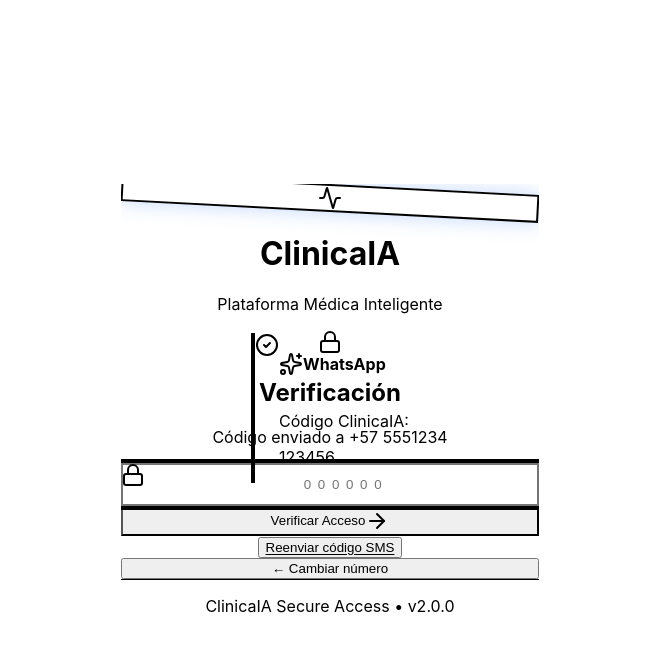
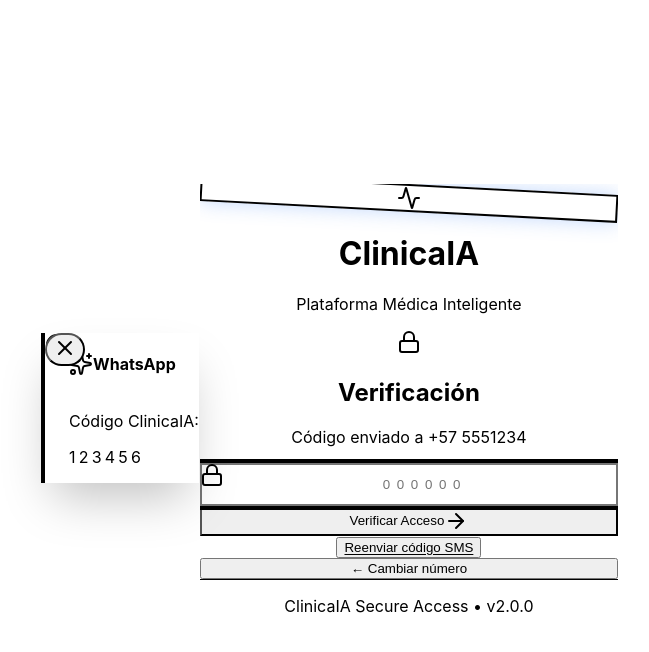
Before and after one commit to AndresDavidVV/ClinicaIA, a React (Vite) app: page / in a window 1280 px wide. Both pictures are taken after typing "5551234" into the empty fields and a click on the button "Enviar Código". Shown: the top 652 px of the page, without its empty margins (310-959 px from the left). Built offline with nearby package versions, Linux system fonts and the light colour scheme; no server answers.

Commit message:
Fix: Remove diagonal lines from header, improve OTP toast visibility with solid background and longer display time

```diff
--- a/src/components/LoginScreen.tsx
+++ b/src/components/LoginScreen.tsx
@@ -1,6 +1,6 @@
 import { useState } from 'react';
 import { useAuth, type UserRole } from '../context/AuthContext';
-import { Lock, ArrowRight, Activity, Stethoscope, Briefcase, CheckCircle2, Sparkles } from 'lucide-react';
+import { Lock, ArrowRight, Activity, Stethoscope, Briefcase, CheckCircle2, Sparkles, X } from 'lucide-react';
 
 export const LoginScreen = () => {
   const { login } = useAuth();
@@ -14,7 +14,7 @@ export const LoginScreen = () => {
     if (phone.length > 5) {
       setStep('otp');
       setShowOtpNotification(true);
-      setTimeout(() => setShowOtpNotification(false), 5000);
+      setTimeout(() => setShowOtpNotification(false), 15000); // 15 segundos para poder leer el código
     }
   };
 
@@ -42,17 +42,24 @@ export const LoginScreen = () => {
 
       {/* OTP Toast */}
       {showOtpNotification && (
-        <div className="fixed top-4 right-4 w-80 bg-white rounded-2xl shadow-2xl border-l-4 border-green-500 p-5 flex gap-4 animate-slide-in z-50 backdrop-blur-sm bg-white/95">
-          <div className="bg-gradient-to-br from-green-400 to-green-500 p-3 rounded-xl shadow-lg">
+        <div className="fixed top-4 right-4 w-80 bg-white rounded-2xl shadow-2xl border-l-4 border-green-500 p-5 flex gap-4 animate-slide-in z-[9999] relative" style={{ backgroundColor: 'white', boxShadow: '0 25px 50px -12px rgba(0, 0, 0, 0.25)' }}>
+          <button
+            onClick={() => setShowOtpNotification(false)}
+            className="absolute top-2 right-2 p-1 rounded-full hover:bg-gray-100 transition-colors text-gray-400 hover:text-gray-600"
+            aria-label="Cerrar"
+          >
+            <X className="w-4 h-4" />
+          </button>
+          <div className="bg-gradient-to-br from-green-400 to-green-500 p-3 rounded-xl shadow-lg flex-shrink-0">
             <CheckCircle2 className="w-6 h-6 text-white" />
           </div>
-          <div className="flex-1 min-w-0">
+          <div className="flex-1 min-w-0 pr-4">
             <div className="flex items-center gap-2 mb-1">
               <Sparkles className="w-4 h-4 text-green-500 flex-shrink-0" />
               <h4 className="font-bold text-gray-900 text-sm">WhatsApp</h4>
             </div>
             <p className="text-sm text-gray-700">Código ClinicaIA:</p>
-            <p className="text-lg font-black text-gray-900 tracking-wider mt-1">123456</p>
+            <p className="text-2xl font-black text-gray-900 tracking-wider mt-2" style={{ letterSpacing: '0.2em' }}>123456</p>
           </div>
         </div>
       )}
@@ -63,10 +70,7 @@ export const LoginScreen = () => {
 
           {/* Header */}
           <div className="bg-gradient-to-br from-blue-600 via-indigo-600 to-purple-600 p-8 text-center relative overflow-hidden" style={{ boxSizing: 'border-box' }}>
-            <div className="absolute inset-0 opacity-20">
-              <div className="absolute inset-0 bg-[radial-gradient(circle_at_1px_1px,rgba(255,255,255,0.15)_1px,transparent_0)]" style={{ backgroundSize: '20px 20px' }}></div>
-            </div>
-            <div className="absolute inset-0 shimmer opacity-30"></div>
+            {/* Removed diagonal lines pattern - kept clean gradient background */}
 
             <div className="relative z-10">
               <div className="mx-auto bg-white/20 w-20 h-20 rounded-3xl rotate-3 flex items-center justify-center mb-6 backdrop-blur-md shadow-glow border-2 border-white/30 transition-transform hover:rotate-6">
```
